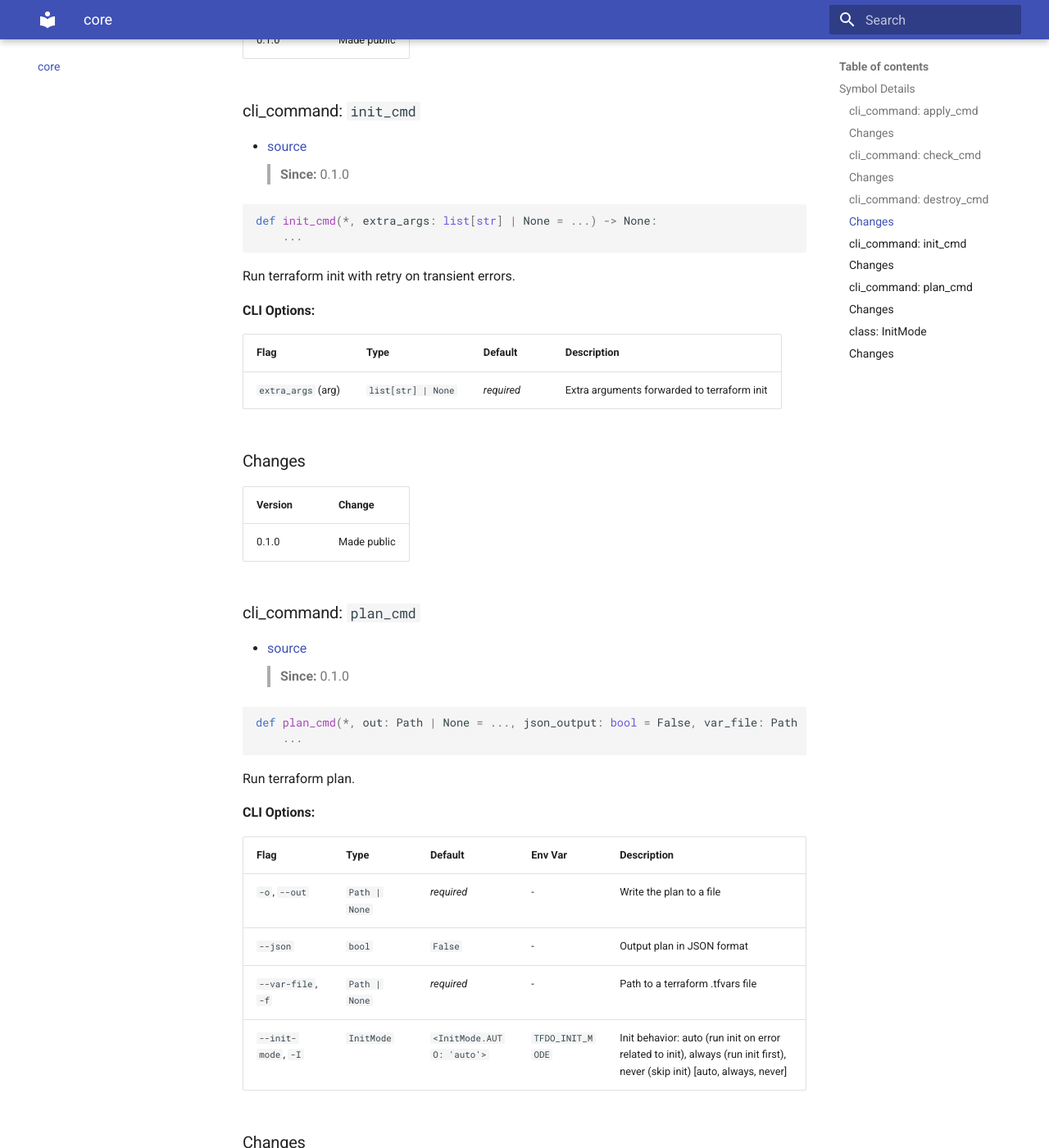
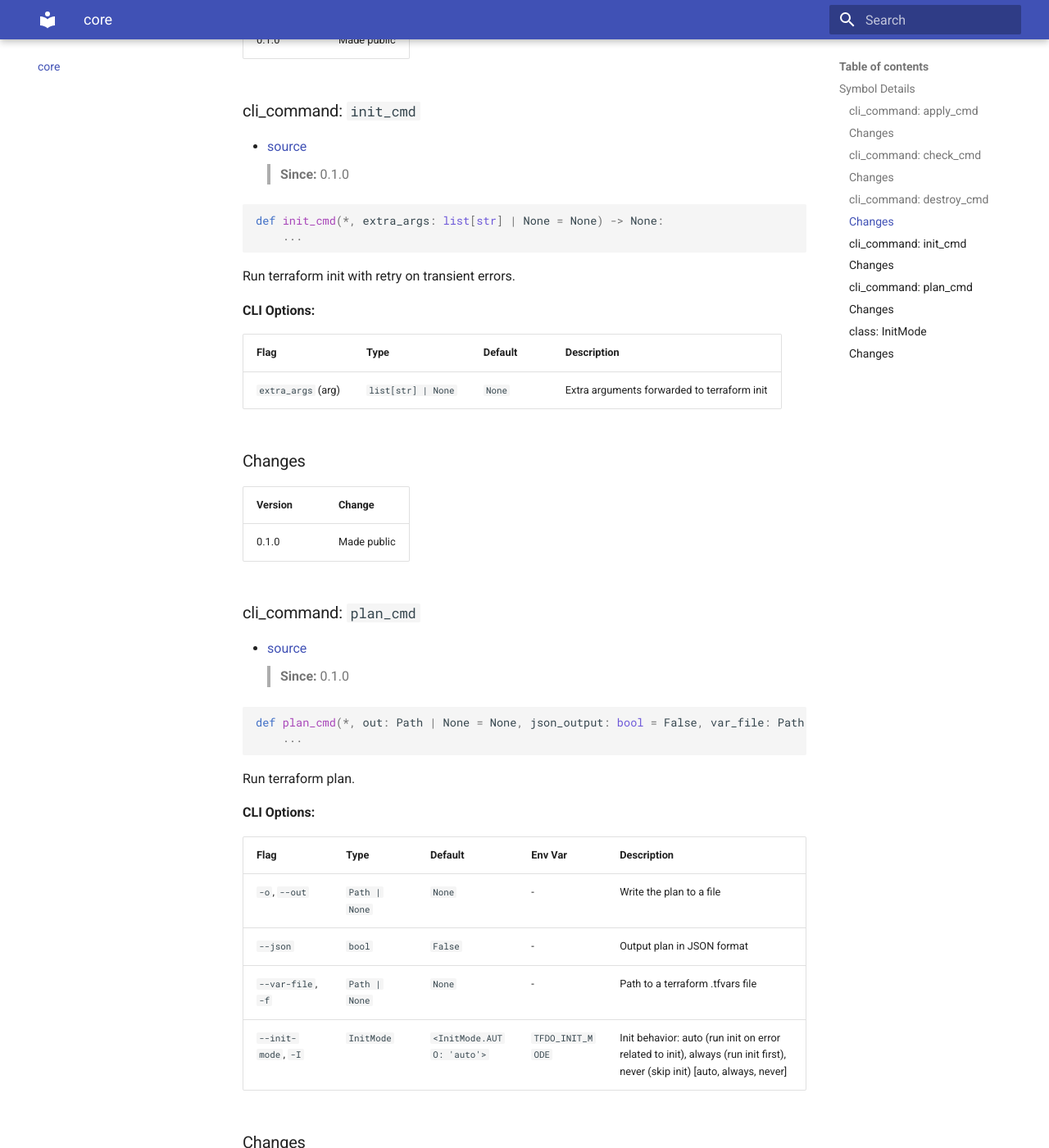
Before and after one commit to EspenAlbert/tfdo, an MkDocs documentation site: the page built from docs/core/index.md, in a window 1280 px wide and 1400 px high, scrolled down 2921 px. Shown: the whole window at 82% size. Built offline with MkDocs 1.6.1 and Material for MkDocs 9.7.7, drawn with Linux system fonts in a browser that asks for light colours; some of the changed text lies outside the part shown.

Commit message:
fix(docs): Align Typer CLI option required/default with Typer rules

````diff
--- a/docs/core/index.md
+++ b/docs/core/index.md
@@ -24,7 +24,7 @@
 > **Since:** 0.1.0
 
 ```python
-def apply_cmd(*, auto_approve: bool = False, var_file: Path | None = ..., init_mode: InitMode = <InitMode.AUTO: 'auto'>) -> None:
+def apply_cmd(*, auto_approve: bool = False, var_file: Path | None = None, init_mode: InitMode = <InitMode.AUTO: 'auto'>) -> None:
     ...
 ```
 
@@ -35,7 +35,7 @@
 | Flag | Type | Default | Env Var | Description |
 |---|---|---|---|---|
 | `--auto-approve` | `bool` | `False` | - | Skip interactive approval prompts |
-| `--var-file`, `-f` | `Path | None` | *required* | - | Path to a terraform .tfvars file |
+| `--var-file`, `-f` | `Path | None` | `None` | - | Path to a terraform .tfvars file |
 | `--init-mode`, `-I` | `InitMode` | `<InitMode.AUTO: 'auto'>` | `TFDO_INIT_MODE` | Init behavior: auto (run init on error related to init), always (run init first), never (skip init) [auto, always, never] |
 
 ### Changes
@@ -52,7 +52,7 @@
 > **Since:** 0.1.0
 
 ```python
-def check_cmd(*, fix: bool = False, diff: bool = False, init_mode: InitMode = <InitMode.AUTO: 'auto'>, include: list[str] = [], exclude: list[str] = [], tflint: bool | None = ...) -> None:
+def check_cmd(*, fix: bool = False, diff: bool = False, init_mode: InitMode = <InitMode.AUTO: 'auto'>, include: list[str] = [], exclude: list[str] = [], tflint: bool | None = None) -> None:
     ...
 ```
 
@@ -67,7 +67,7 @@
 | `--init-mode`, `-I` | `InitMode` | `<InitMode.AUTO: 'auto'>` | `TFDO_INIT_MODE` | Init behavior: auto (run init on error related to init), always (run init first), never (skip init) [auto, always, never] |
 | `--include` | `list[str]` | `[]` | - | Glob patterns: only matching directories are checked |
 | `--exclude` | `list[str]` | `[]` | - | Glob patterns: matching directories are skipped |
-| `--tflint/--no-tflint` | `bool | None` | *required* | `TFDO_TFLINT` | Run tflint linter alongside fmt+validate |
+| `--tflint/--no-tflint` | `bool | None` | `None` | `TFDO_TFLINT` | Run tflint linter alongside fmt+validate |
 
 ### Changes
 
@@ -83,7 +83,7 @@
 > **Since:** 0.1.0
 
 ```python
-def destroy_cmd(*, auto_approve: bool = False, var_file: Path | None = ..., init_mode: InitMode = <InitMode.AUTO: 'auto'>) -> None:
+def destroy_cmd(*, auto_approve: bool = False, var_file: Path | None = None, init_mode: InitMode = <InitMode.AUTO: 'auto'>) -> None:
     ...
 ```
 
@@ -94,7 +94,7 @@
 | Flag | Type | Default | Env Var | Description |
 |---|---|---|---|---|
 | `--auto-approve` | `bool` | `False` | - | Skip interactive approval prompts |
-| `--var-file`, `-f` | `Path | None` | *required* | - | Path to a terraform .tfvars file |
+| `--var-file`, `-f` | `Path | None` | `None` | - | Path to a terraform .tfvars file |
 | `--init-mode`, `-I` | `InitMode` | `<InitMode.AUTO: 'auto'>` | `TFDO_INIT_MODE` | Init behavior: auto (run init on error related to init), always (run init first), never (skip init) [auto, always, never] |
 
 ### Changes
@@ -111,7 +111,7 @@
 > **Since:** 0.1.0
 
 ```python
-def init_cmd(*, extra_args: list[str] | None = ...) -> None:
+def init_cmd(*, extra_args: list[str] | None = None) -> None:
     ...
 ```
 
@@ -121,7 +121,7 @@
 
 | Flag | Type | Default | Description |
 |---|---|---|---|
-| `extra_args` (arg) | `list[str] | None` | *required* | Extra arguments forwarded to terraform init |
+| `extra_args` (arg) | `list[str] | None` | `None` | Extra arguments forwarded to terraform init |
 
 ### Changes
 
@@ -137,7 +137,7 @@
 > **Since:** 0.1.0
 
 ```python
-def plan_cmd(*, out: Path | None = ..., json_output: bool = False, var_file: Path | None = ..., init_mode: InitMode = <InitMode.AUTO: 'auto'>) -> None:
+def plan_cmd(*, out: Path | None = None, json_output: bool = False, var_file: Path | None = None, init_mode: InitMode = <InitMode.AUTO: 'auto'>) -> None:
     ...
 ```
 
@@ -147,9 +147,9 @@
 
 | Flag | Type | Default | Env Var | Description |
 |---|---|---|---|---|
-| `-o`, `--out` | `Path | None` | *required* | - | Write the plan to a file |
+| `-o`, `--out` | `Path | None` | `None` | - | Write the plan to a file |
 | `--json` | `bool` | `False` | - | Output plan in JSON format |
-| `--var-file`, `-f` | `Path | None` | *required* | - | Path to a terraform .tfvars file |
+| `--var-file`, `-f` | `Path | None` | `None` | - | Path to a terraform .tfvars file |
 | `--init-mode`, `-I` | `InitMode` | `<InitMode.AUTO: 'auto'>` | `TFDO_INIT_MODE` | Init behavior: auto (run init on error related to init), always (run init first), never (skip init) [auto, always, never] |
 
 ### Changes
````
Also changed, not shown: docs/_root/index.md (+3 -3 lines), docs/inspect/index.md (+3 -3 lines), docs/schema/index.md (+8 -8 lines).
